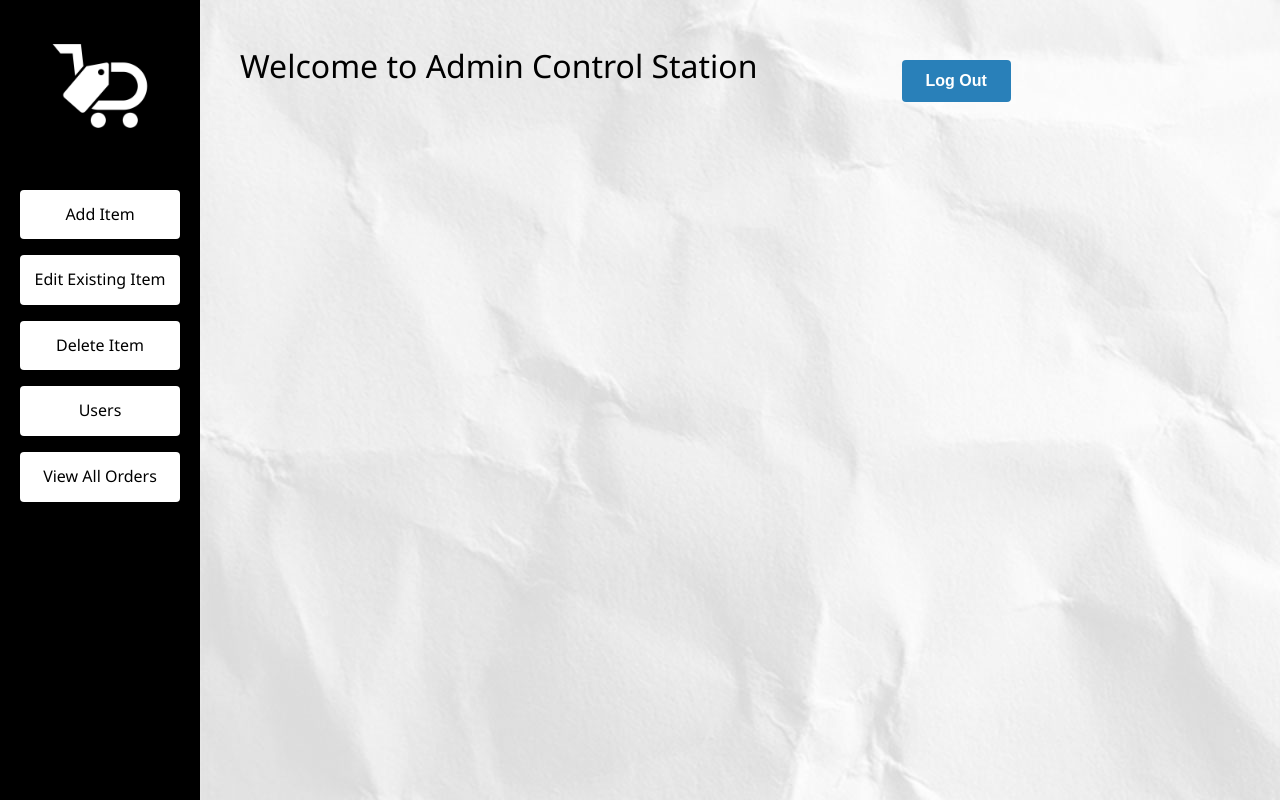
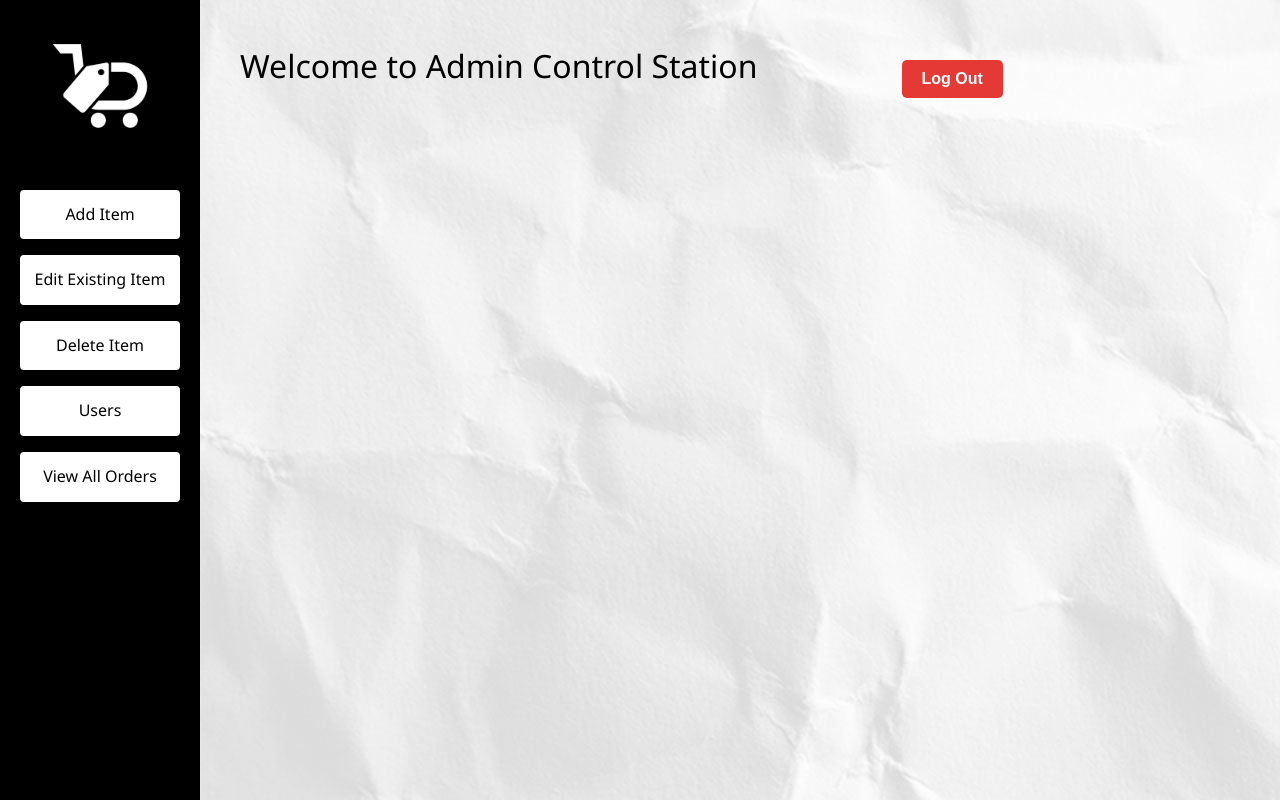
Before and after one commit to NBohair/miniPt, a PHP site: page /admin.php in a window 1280 px wide. Run offline with PHP 8.4, Linux system fonts and the light colour scheme; a user stored in the database is signed in.

Commit message:
Update admin.php

```diff
--- a/admin.php
+++ b/admin.php
@@ -12,6 +12,22 @@ if (empty($_SESSION['is_admin']) || $_SESSION['is_admin'] !== 1) {
   <title>Admin Control Station</title>
   <link rel="stylesheet" href="layout/admin.css">
 </head>
+    <style>
+        .btn-submit {
+    padding: 10px 20px;
+    background-color: #e53935;
+    color: white;
+    border: none;
+    border-radius: 5px;
+    cursor: pointer;
+    transition: background-color 0.3s;
+}
+
+.btn-submit:hover {
+    background-color: #c62828;
+}
+
+    </style>
 <body class="admin-page">
   <div class="admin-container">
 
```
